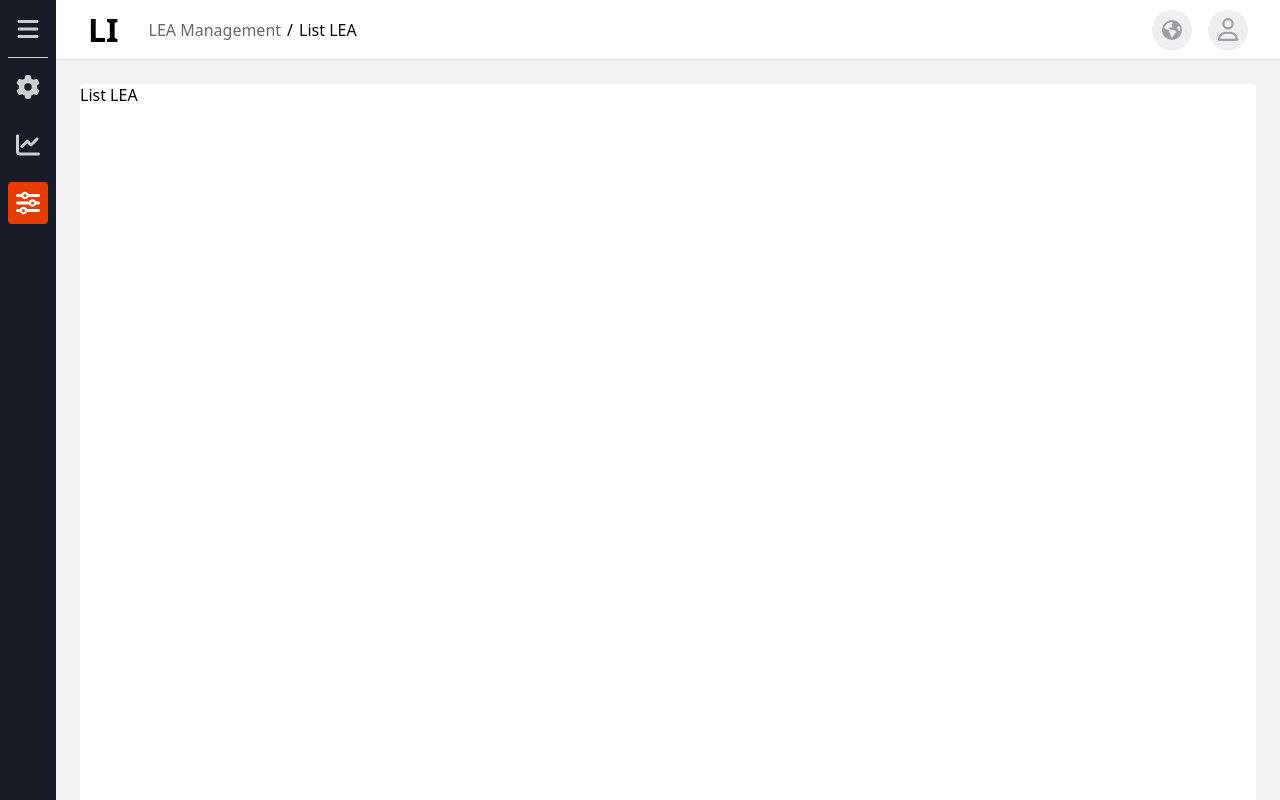
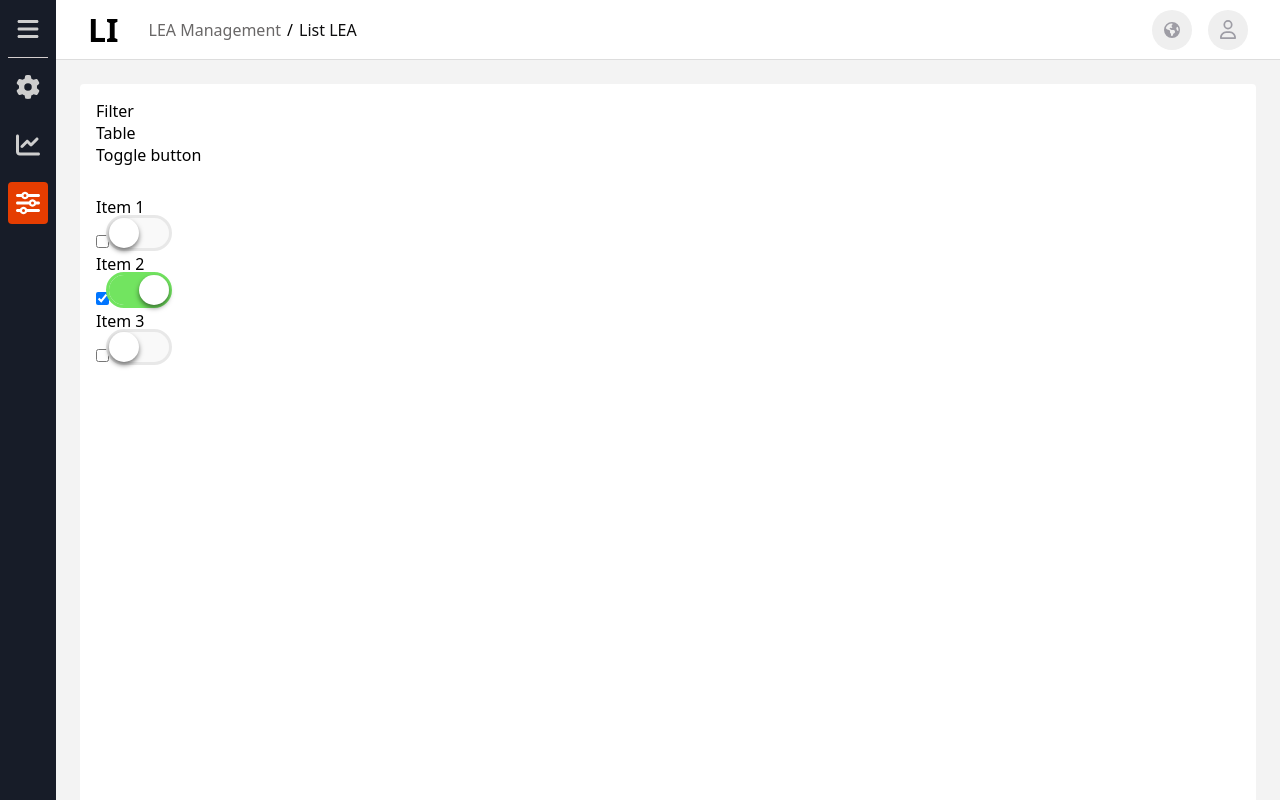
Before and after one commit to giangthao/app-websocket, an Angular app: page /lea-management/list-lea in a window 1280 px wide. Built offline with nearby package versions, Linux system fonts and the light colour scheme.

Commit message:
add toggle btn

```diff
--- a/src/app/components/lea-management/list-lea/list-lea.component.html
+++ b/src/app/components/lea-management/list-lea/list-lea.component.html
@@ -1 +1,30 @@
-<p>List LEA</p>
+<div>Filter</div>
+<div>Table</div>
+<!-- Toggle button -->
+<div style="margin-bottom: 30px">Toggle button</div>
+
+<div *ngFor="let item of items; let i = index">
+  <div>{{ item.name }}</div>
+  <div class="switch">
+    <input
+      type="checkbox"
+      name=""
+      [id]="item.name"
+      [checked]="item.checked"
+      (change)="onCheckboxChange($event, i)"
+    />
+    <label [for]="item.name" aria-label="Toggle Switch"></label>
+  </div>
+</div>
+
+<!-- Popup xác nhận -->
+<div class="overlay" *ngIf="isPopupOpen">
+  <div class="popup">
+    <h2>Xác nhận</h2>
+    <p>Bạn có chắc chắn muốn thay đổi không?</p>
+    <div class="popup-actions">
+      <button (click)="confirmChange()">Đồng ý</button>
+      <button (click)="cancelChange()">Hủy</button>
+    </div>
+  </div>
+</div>
--- a/src/app/components/lea-management/list-lea/list-lea.component.scss
+++ b/src/app/components/lea-management/list-lea/list-lea.component.scss
@@ -0,0 +1,82 @@
+// Toogle btn
+.switch {
+  label {
+    display: inline-block;
+    width: 60px;
+    height: 30px;
+    border-radius: 999px;
+    background-color: #f9f9f9;
+    outline: 3px solid #e8e8e8;
+    transition: ease 0.3s;
+
+    &::before{
+        position: relative;
+        content: '';
+        display: inline-block;
+        width: 30px;
+        height: 30px;
+        border-radius: 50%;
+        background-color: #fff;
+        box-shadow: 0 3px 5px rgba($color: #000000, $alpha: 0.5);
+        transition: ease 0.3s;
+    }
+  }
+}
+
+.switch [type="checkbox"]:checked + label {
+   background-color: #72e460;
+   outline-color: #72e460;
+
+    &::before{
+        transform: translateX(30px);
+    }
+}
+
+
+/* Popup overlay */
+.overlay {
+    position: fixed;
+    top: 0;
+    left: 0;
+    width: 100%;
+    height: 100%;
+    background-color: rgba(0, 0, 0, 0.5);
+    display: flex;
+    justify-content: center;
+    align-items: center;
+    z-index: 1000;
+  }
+
+  /* Popup box */
+  .popup {
+    background-color: white;
+    padding: 20px;
+    border-radius: 8px;
+    width: 300px;
+    box-shadow: 0 0 10px rgba(0, 0, 0, 0.1);
+    text-align: center;
+  }
+
+  /* Actions (buttons) in popup */
+  .popup-actions {
+    display: flex;
+    justify-content: space-between;
+    margin-top: 20px;
+  }
+
+  .popup-actions button {
+    padding: 8px 16px;
+    border: none;
+    border-radius: 4px;
+    cursor: pointer;
+  }
+
+  .popup-actions button:first-child {
+    background-color: #4caf50;
+    color: white;
+  }
+
+  .popup-actions button:last-child {
+    background-color: #f44336;
+    color: white;
+  }
--- a/src/app/components/lea-management/list-lea/list-lea.component.ts
+++ b/src/app/components/lea-management/list-lea/list-lea.component.ts
@@ -1,10 +1,59 @@
-import { Component } from "@angular/core";
+import { Component } from '@angular/core';
+import { tableHeader, mockData } from './list-lea.default';
 
 @Component({
-    selector: 'app-list-lea',
-    templateUrl: "./list-lea.component.html",
-    styleUrls: ['./list-lea.component.scss']
+  selector: 'app-list-lea',
+  templateUrl: './list-lea.component.html',
+  styleUrls: ['./list-lea.component.scss'],
 })
-export class ListLeaComponent{
+export class ListLeaComponent {
+  listLea = mockData;
+  TABLE_HEADER = tableHeader;
+  items = [
+    { name: 'Item 1', checked: false },
+    { name: 'Item 2', checked: true },
+    { name: 'Item 3', checked: false },
+  ];
+  isPopupOpen = false; // Trạng thái mở/đóng popup
+  currentIndex: number | null = null; // Lưu index của checkbox hiện tại
+  previousState: boolean = false; // Trạng thái trước khi thay đổi
+  newState: boolean = false; // Trạng thái mới sau khi bấm vào checkbox
 
+  onCheckboxChange(event: Event, index: number): void {
+    const inputElement = event.target as HTMLInputElement;
+
+    // Lưu trạng thái trước khi thay đổi
+    this.previousState = this.items[index].checked;
+
+    // Tạm thời cập nhật trạng thái để hiện thị trên UI
+    this.items[index].checked = inputElement.checked;
+
+    // Lưu index hiện tại và mở popup xác nhận
+    this.currentIndex = index;
+    this.isPopupOpen = true;
+
+  }
+
+  confirmChange(): void {
+    // Nếu người dùng đồng ý, cập nhật trạng thái checkbox
+    if (this.currentIndex !== null) {
+      this.items[this.currentIndex].checked = this.newState;
+    }
+    this.closePopup();
+  }
+
+  cancelChange(): void {
+    console.log('cancel');
+    console.log(this.previousState)
+    // Khôi phục trạng thái trước đó nếu người dùng hủy
+    if (this.currentIndex !== null) {
+      this.items[this.currentIndex].checked = this.previousState;
+    }
+    this.closePopup();
+  }
+
+  closePopup(): void {
+    this.isPopupOpen = false;
+    this.currentIndex = null;
+  }
 }
--- /dev/null
+++ b/src/app/components/lea-management/list-lea/list-lea.default.ts
@@ -0,0 +1,86 @@
+export interface LeaDto {
+  id: any;
+  name: string;
+  object: number;
+  isActive: boolean;
+  createdAt: string;
+  updatedAt: string;
+}
+
+export const tableHeader = [
+  {
+    id: 'checkbox',
+    label: 'Checkbox',
+  },
+  {
+    id: 'name',
+    label: 'LEA Name',
+  },
+  {
+    id: 'id',
+    label: 'LEA ID',
+  },
+  {
+    id: 'object',
+    label: 'Object',
+  },
+  {
+    id: 'isActive',
+    label: 'Status',
+  },
+  {
+    id: 'updatedAt',
+    label: 'Updated At',
+  },
+  {
+    id: 'createdAt',
+    label: 'Created at',
+  },
+  {
+    id: 'action',
+    lable: 'Action',
+  },
+];
+
+export const mockData: LeaDto[] = [
+  {
+    id: 'LEA 01',
+    name: 'LEA 01',
+    object: 3,
+    updatedAt: '2024-03-27 16:54:50',
+    createdAt: '2024-03-27 16:54:50',
+    isActive: true,
+  },
+  {
+    id: 'LEA 02',
+    name: 'LEA 02',
+    object: 3,
+    updatedAt: '2024-03-27 16:54:50',
+    createdAt: '2024-03-27 16:54:50',
+    isActive: true,
+  },
+  {
+    id: 'LEA 03',
+    name: 'LEA 03',
+    object: 3,
+    updatedAt: '2024-03-27 16:54:50',
+    createdAt: '2024-03-27 16:54:50',
+    isActive: false,
+  },
+  {
+    id: 'LEA 03',
+    name: 'LEA 3',
+    object: 0,
+    updatedAt: '2024-03-27 16:54:50',
+    createdAt: '2024-03-27 16:54:50',
+    isActive: true
+   },
+   {
+    id: 'LEA 04',
+    name: 'LEA 04',
+    object: 3,
+    updatedAt: '',
+    createdAt: '2024-03-27 16:54:50',
+    isActive: true
+   }
+];
--- a/src/app/layouts/default-layout/default-layout.component.scss
+++ b/src/app/layouts/default-layout/default-layout.component.scss
@@ -27,6 +27,7 @@
             background-color: #fff;
             border-radius: 4px;
             min-height: 10000px;
+            padding: 16px;
         }
     }
 }
--- a/src/app/layouts/default-layout/top-bar/top-bar.component.scss
+++ b/src/app/layouts/default-layout/top-bar/top-bar.component.scss
@@ -23,7 +23,7 @@
         position: relative;
 
         img {
-            width: 20px;
+            width: 16px;
             filter: brightness(0) saturate(100%) invert(77%) sepia(1%) saturate(1751%) hue-rotate(206deg) brightness(83%) contrast(84%);
         }
     }
```
